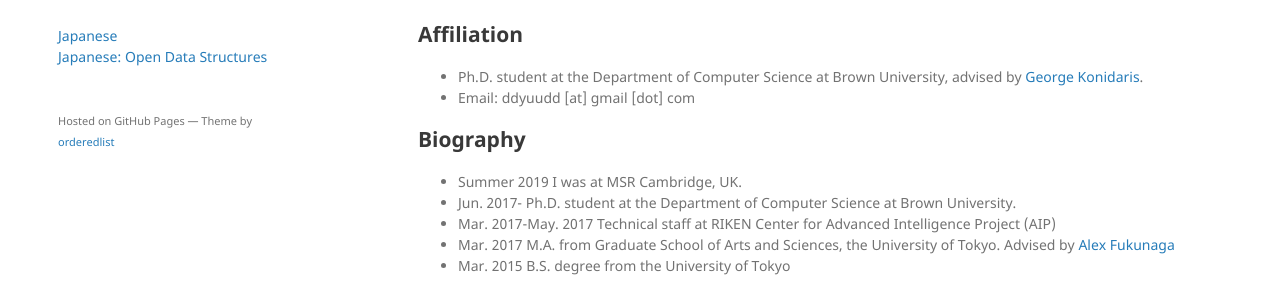
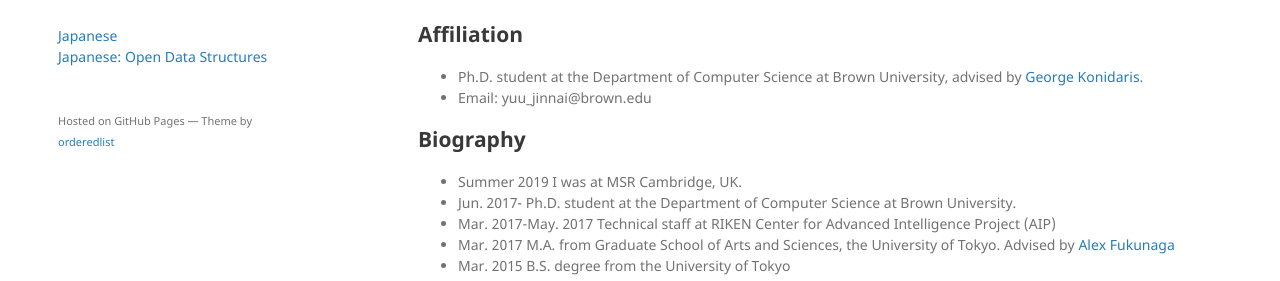
Before and after one commit to jinnaiyuu/jinnaiyuu.github.io, a Jekyll site: the page built from index.md, in a window 1280 px wide and 900 px high. Shown: the part 311-592 px from the top of the window. Built offline with Jekyll 4.4.1, drawn with Linux system fonts in a browser that asks for light colours; our own code applies the rules of GitHub Pages for plain Markdown files.

Commit message:
fixed email address

```diff
--- a/index.md
+++ b/index.md
@@ -4,7 +4,7 @@
 ## Affiliation
 
 - Ph.D. student at the Department of Computer Science at Brown University, advised by [George Konidaris](http://cs.brown.edu/people/gdk/).
-- Email: ddyuudd [at] gmail [dot] com
+- Email: yuu_jinnai@brown.edu
 
 ## Biography
 
```
